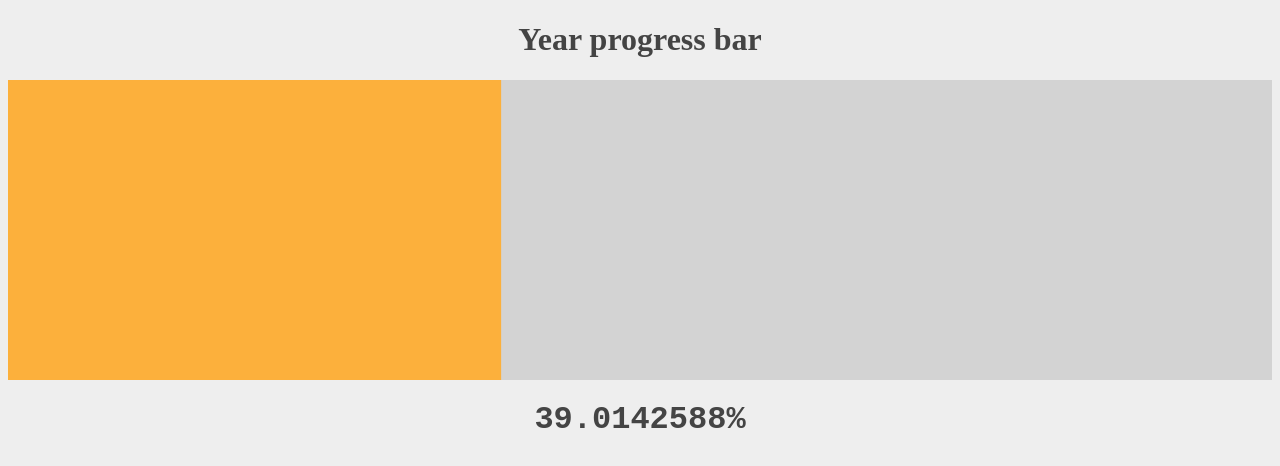
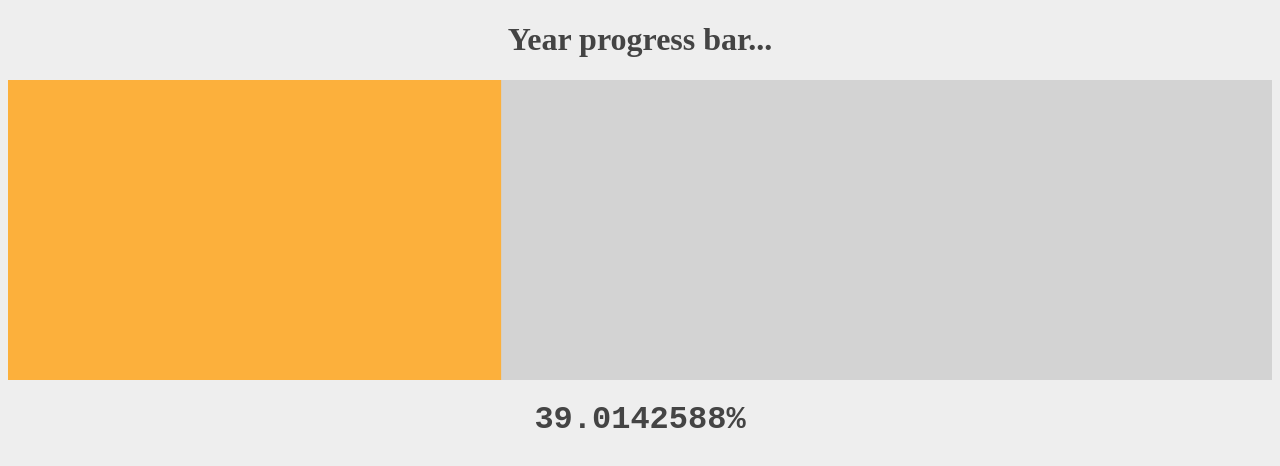
Before and after one commit to xj4v1x/xj4v1x.github.io, a plain HTML site: page index.html in a window 1280 px wide. Drawn offline with Linux system fonts and the light colour scheme.

Commit message:
Update index.html

```diff
--- a/index.html
+++ b/index.html
@@ -39,7 +39,7 @@
     </style>
   </head>
   <body>
-    <h1>Year progress  bar</h1>
+    <h1>Year progress bar...</h1>
 
     <div class="progress" id="progress"></div>
 
```
